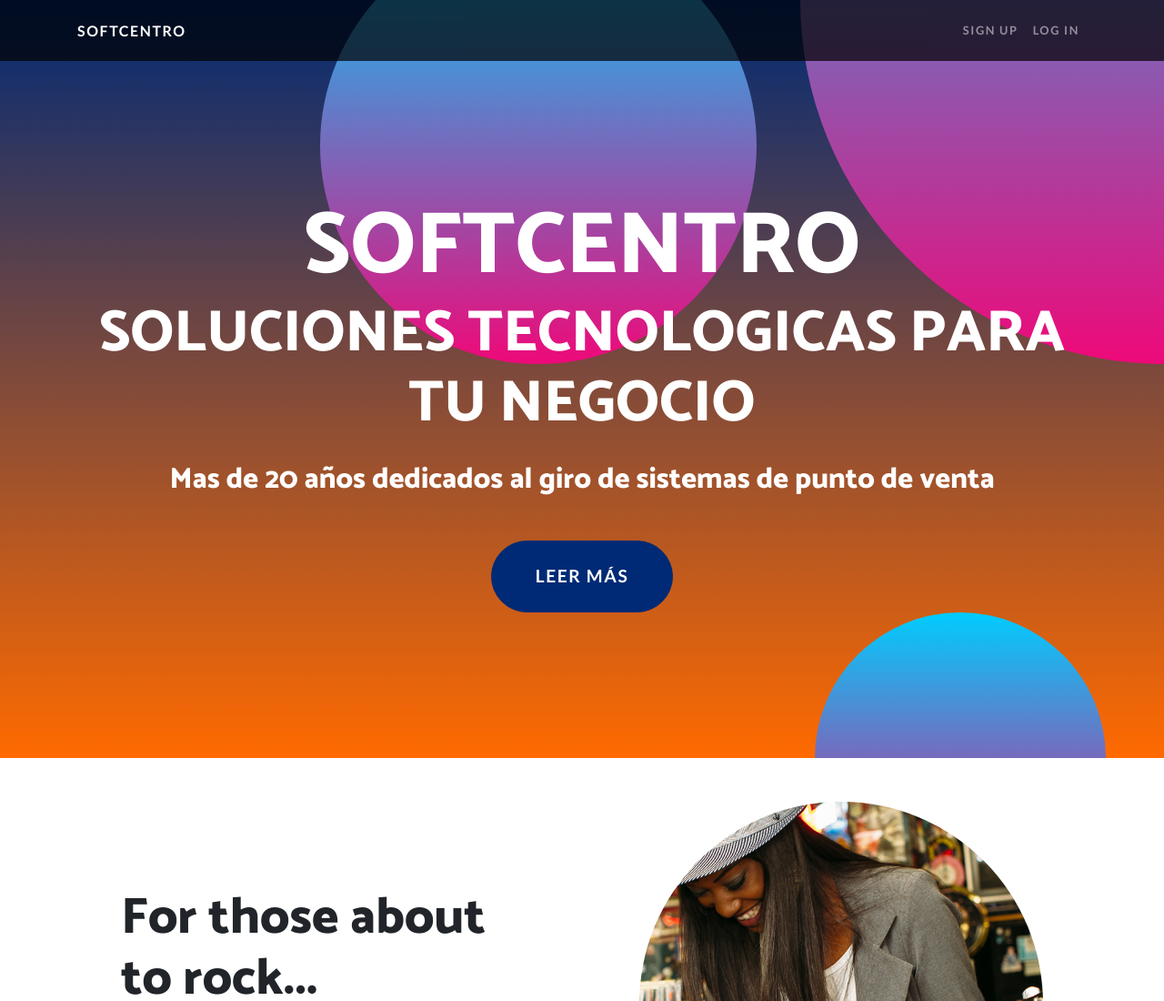
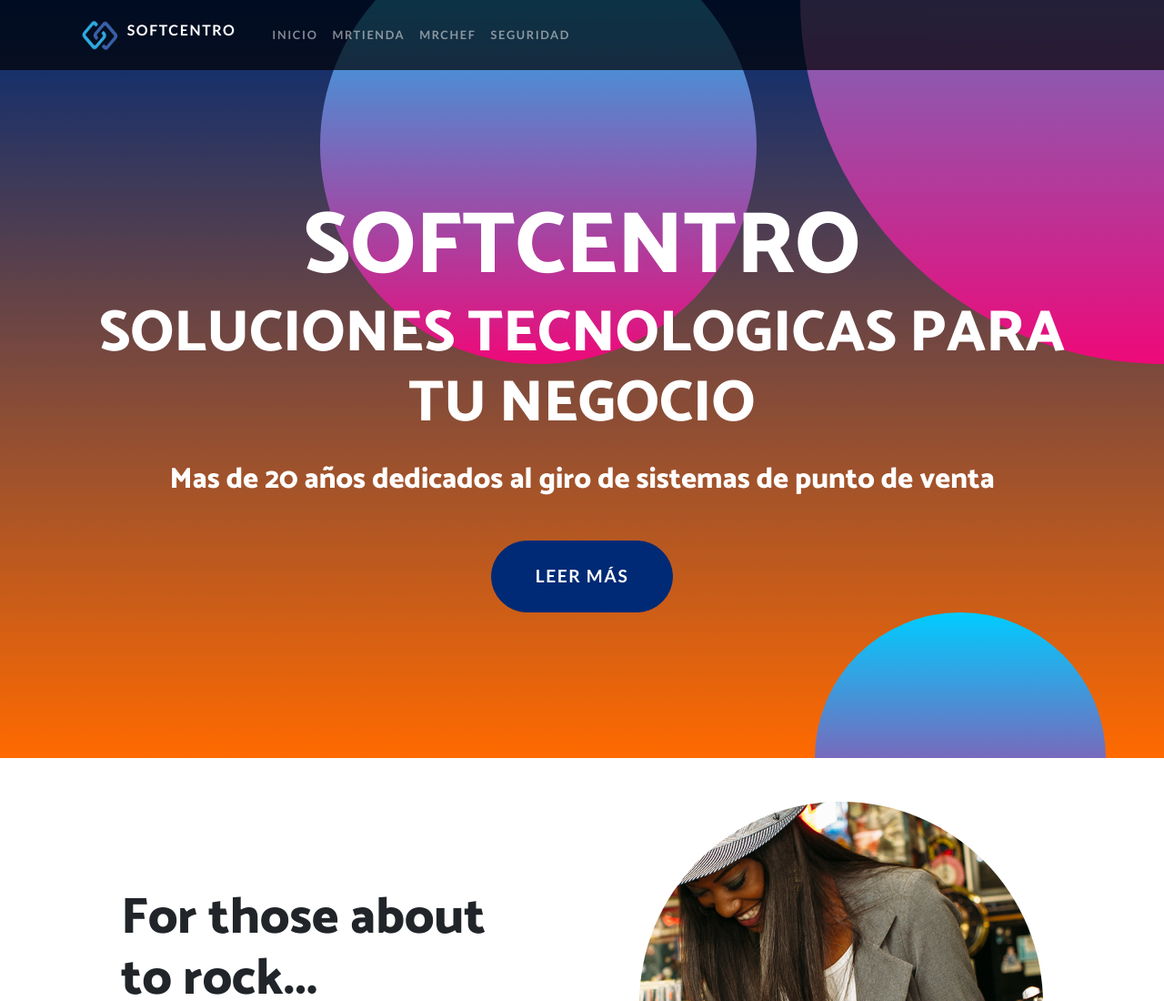
Before and after one commit to andregaytan13/SOFTCENTRO, a website: page index.html in a window 1280 px wide. Shown: the top 1100 px of the page at 91% size. Drawn offline with Linux system fonts and the light colour scheme.

Commit message:
AÑADO LOGO

```diff
--- a/index.html
+++ b/index.html
@@ -27,17 +27,27 @@
   <!-- Navigation -->
   <nav class="navbar navbar-expand-lg navbar-dark navbar-custom fixed-top">
     <div class="container">
-      <a class="navbar-brand" href="#">SOFTCENTRO</a>
+      <a class="navbar-brand" href="#">
+        <img src="img/LOGO.png" width="50" height="35" class="d-inline-block align-top" alt=""> SOFTCENTRO</a>
       <button class="navbar-toggler" type="button" data-toggle="collapse" data-target="#navbarResponsive" aria-controls="navbarResponsive" aria-expanded="false" aria-label="Toggle navigation">
         <span class="navbar-toggler-icon"></span>
       </button>
       <div class="collapse navbar-collapse" id="navbarResponsive">
-        <ul class="navbar-nav ml-auto">
+        <ul class="navbar-nav mr-auto">
           <li class="nav-item">
-            <a class="nav-link" href="#">Sign Up</a>
+            <a class="nav-link" href="#"></a>
           </li>
           <li class="nav-item">
-            <a class="nav-link" href="#">Log In</a>
+            <a class="nav-link" href="#">INICIO</a>
+          </li>
+          <li class="nav-item">
+            <a class="nav-link" href="#">MRTIENDA</a>
+          </li>
+          <li class="nav-item">
+            <a class="nav-link" href="#">MRCHEF</a>
+          </li>
+          <li class="nav-item">
+            <a class="nav-link" href="#">SEGURIDAD</a>
           </li>
         </ul>
       </div>
```
Also changed, not shown: img/LOGO.png (added).
